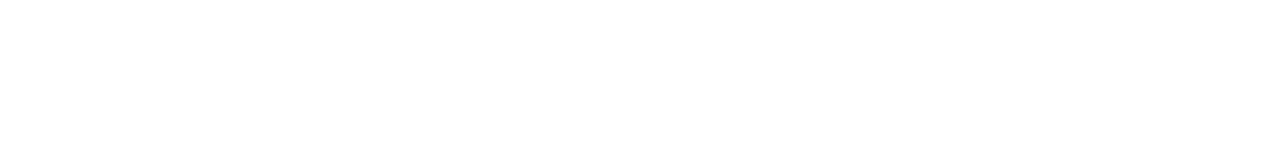
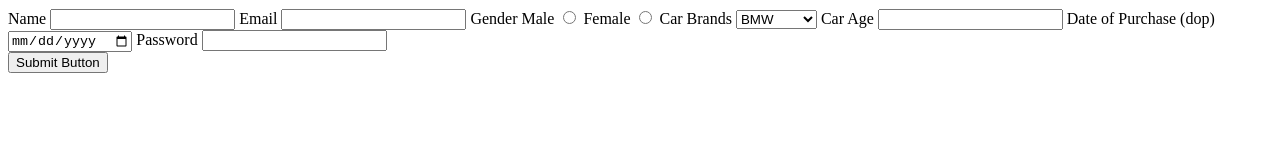
Before and after one commit to acciojob/car-insurance-form-gopiraju9000, a website: page main.html in a window 1280 px wide. Drawn offline with Linux system fonts and the light colour scheme.

Commit message:
created a submission

```diff
--- a/main.html
+++ b/main.html
@@ -8,8 +8,36 @@
 
 <body>
 	<!-- the entire body must be written by student -->
-    <script type="text/javascript" src="./script.js">
-</script>
+    <script type="text/javascript" src="./script.js"></script>
+	 <form method="post">
+
+		 <label for = "name">Name</label>
+		 <input type="text" id="name" required>
+		 <label for = "email">Email</label>
+		 <input type="email" id="email" required>
+		 <label for = "gender"> Gender</label>
+		 <label>Male</label>
+		 <input type="radio" name = "gender" required>
+		 <label>Female</label>
+		 <input type="radio" name = "gender" required>
+
+		 <lable for= "cars"> Car Brands</lable>
+		 <select id = "cars">
+			 <option>BMW</option>
+			 <option>Audi</option>
+			 <option>Mercedez</option>
+		 </select>
+
+		 <label for = "carage"> Car Age</label>
+		 <input type="number" id="carage" required>
+
+		 <label for = "dop"> Date of Purchase (dop)</label>
+		 <input type="date" id="dop" required>
+
+		 <label for = "	password"> Password</label>
+		 <input type="password" id="	password" required>
+	 </form>
+	<button type="submit">Submit Button</button>
 
 </body>
 
```
